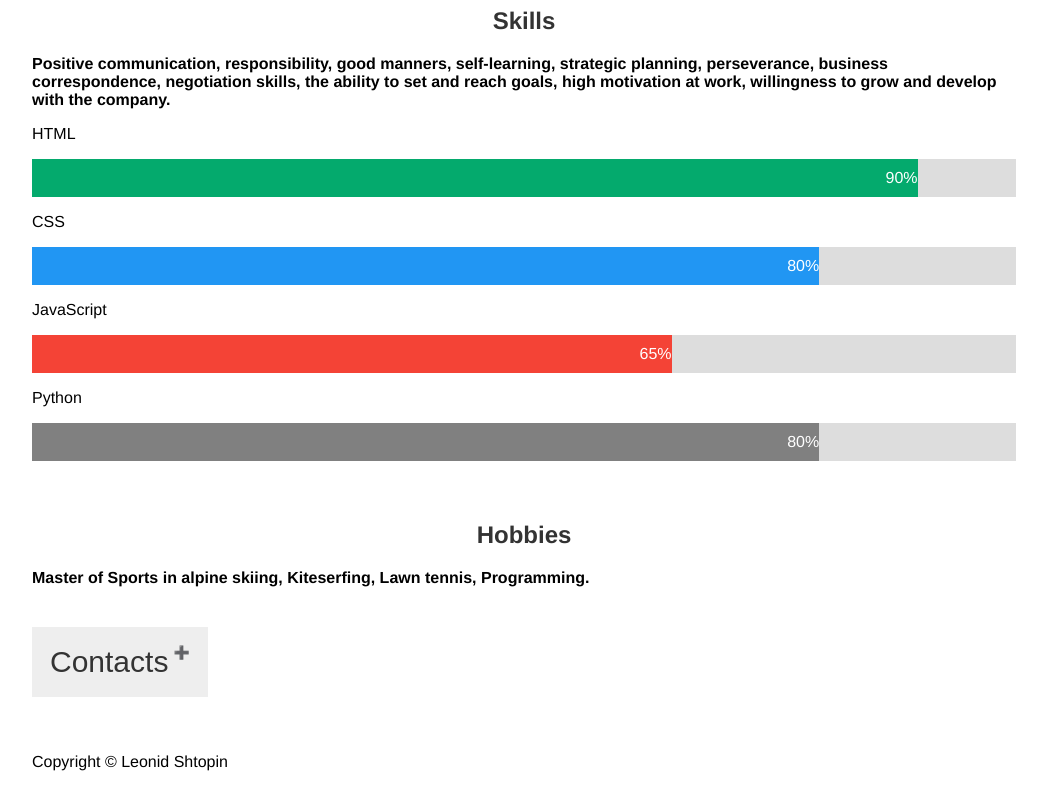
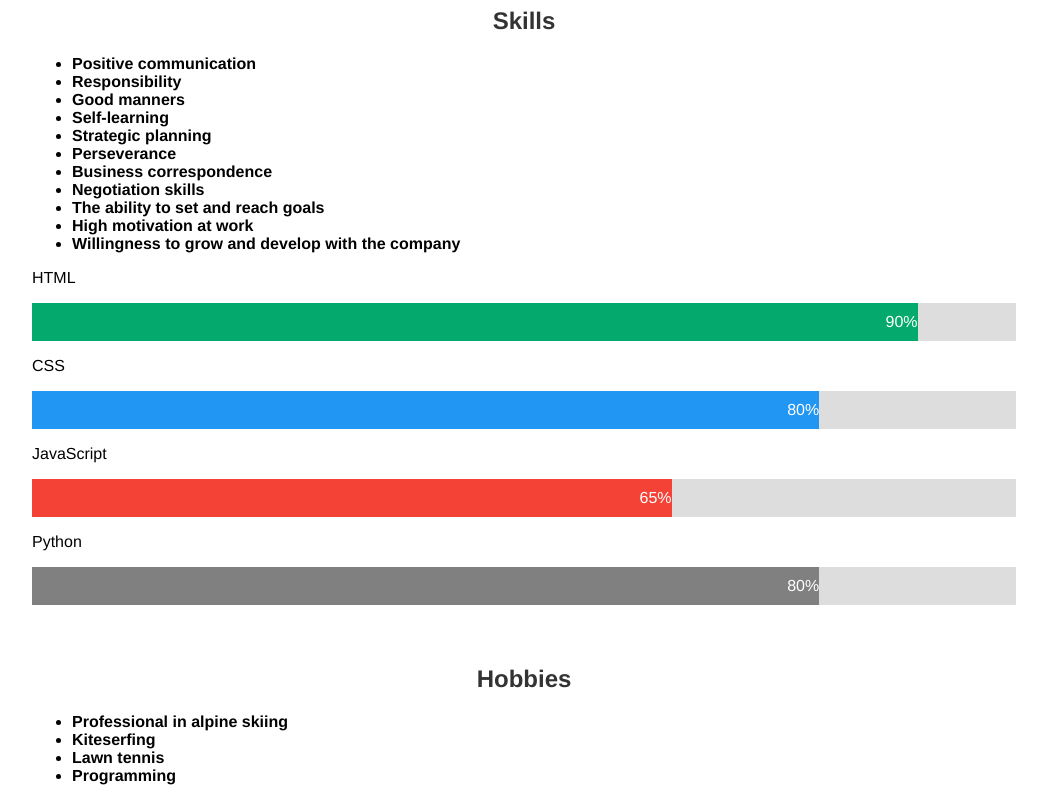
Before and after one commit to FanatikLeo2/FanatikLeo2.github.io, a plain HTML site: page index.html in a window 1280 px wide. Shown: the part 3180-3980 px from the top of the page, without its empty margins (116-1163 px from the left). Drawn offline with Linux system fonts and the light colour scheme.

Commit message:
correct <ul>

```diff
--- a/index.html
+++ b/index.html
@@ -139,7 +139,21 @@
     <section id="skills">
         <div class="container">
             <h2>Skills</h2>
-            <strong>Positive communication, responsibility, good manners, self-learning, strategic planning, perseverance, business correspondence, negotiation skills, the ability to set and reach goals, high motivation at work, willingness to grow and develop with the company.</strong>
+            <strong>
+              <ul>
+                <li>Positive communication</li>
+                <li>Responsibility</li>
+                <li>Good manners</li>
+                <li>Self-learning</li>
+                <li>Strategic planning</li>
+                <li>Perseverance</li>
+                <li>Business correspondence</li>
+                <li>Negotiation skills</li>
+                <li>The ability to set and reach goals</li>
+                <li>High motivation at work</li>
+                <li>Willingness to grow and develop with the company</li>
+              </ul>
+            </strong>
             <div class="skillbars">
                 <p>HTML</p>
                 <div class="container_skillbars">
@@ -166,7 +180,14 @@
     <section id="hobbies">
         <div class="container">
           <h2>Hobbies</h2>
-          <strong>Master of Sports in alpine skiing, Kiteserfing, Lawn tennis, Programming.</strong>
+          <strong>
+            <ul>
+              <li>Professional in alpine skiing</li>
+              <li>Kiteserfing</li>
+              <li>Lawn tennis</li>
+              <li>Programming</li>
+            </ul>
+          </strong>
         </div>
     </section>
 
```
